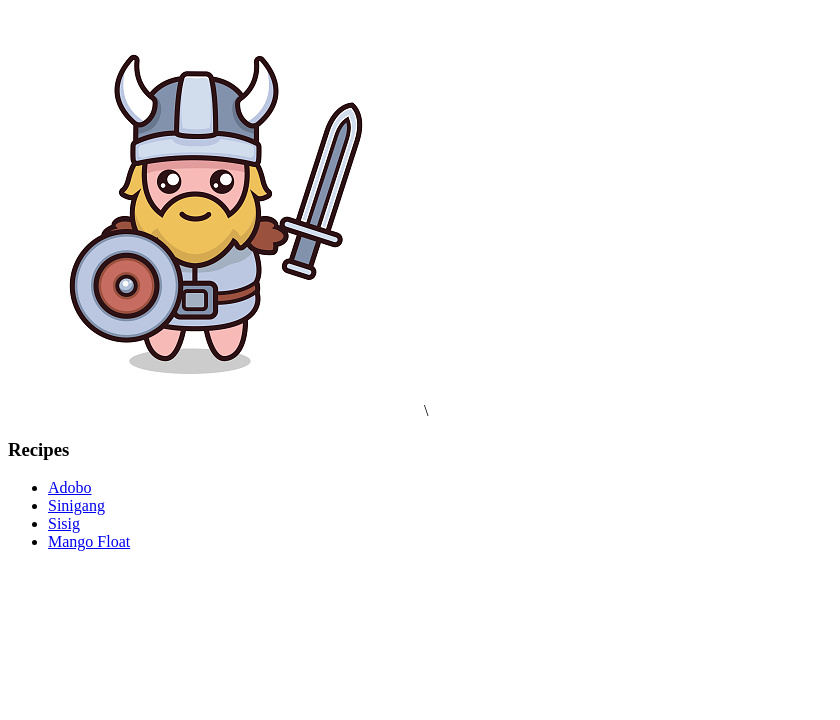
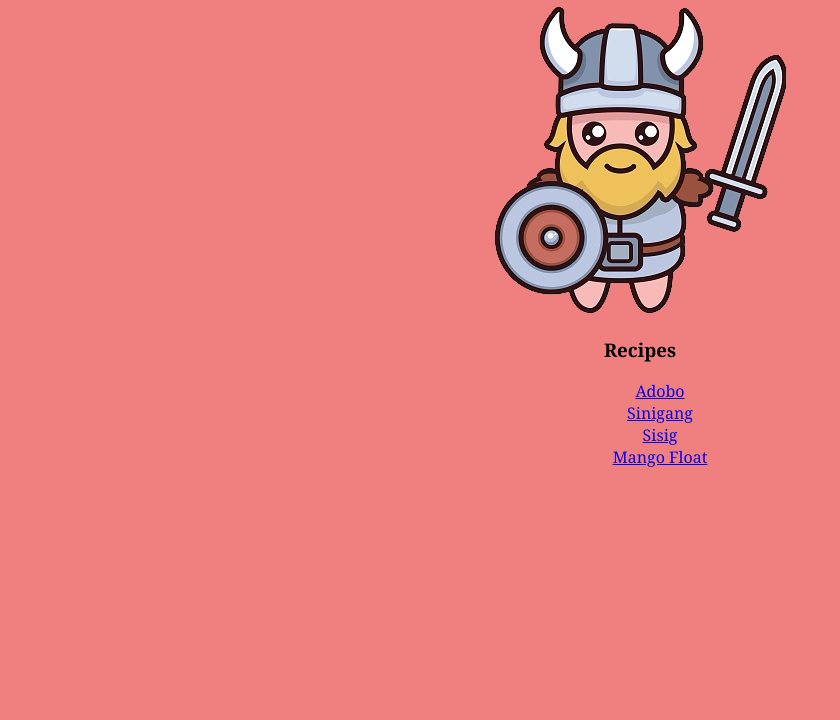
Before and after one commit to mennydream/odin-recipes, a plain HTML site: page index.html in a window 1280 px wide. Shown: the part 80-800 px from the top of the page, without its empty margins (0-840 px from the left). Drawn offline with Linux system fonts and the light colour scheme.

Commit message:
made it somewhat colorful

```diff
--- a/index.html
+++ b/index.html
@@ -5,22 +5,23 @@
     <meta http-equiv="X-UA-Compatible" content="IE=edge">
     <meta name="viewport" content="width=device-width, initial-scale=1.0">
     <title>Adobo</title>
+    <link rel="stylesheet" href="styles.css">
     </head>
-<h1>Odin Recipes</h1>
-<img src="./images/viking.jpg" alt="viking">\
 
-    <p>
+<body>
+        <h1>Odin Recipes</h1>
+        <img src="./images/viking.png" alt="viking" class="viking"/>
+
+
+        <p>
         <h3>Recipes</h3>
-        <ul>
-            <li><a href="recipes/adobo.html">Adobo</a></li>
-            <li><a href="recipes/sinigang.html">Sinigang</a></li>
-            <li><a href="recipes/sisig.html">Sisig</a></li>
+        <ul id="list" style="list-style: none;">
+            <li></li><a href="recipes/adobo.html">Adobo</a></li>
+            <li></li><a href="recipes/sinigang.html">Sinigang</a></li>
+            <li></li><a href="recipes/sisig.html">Sisig</a></li>
             <li><a href="recipes/mangofloat.html">Mango Float</a></li>
         </ul>
-    </p>
-
-
-<body>
+        </p>
 
 </body>
 </html>
--- /dev/null
+++ b/styles.css
@@ -0,0 +1,16 @@
+body{
+    margin:0;
+    padding:0;
+    background-color: lightcoral;
+    font-family: Georgia, 'Times New Roman', Times, serif;
+    text-align: center;
+}
+
+.button {
+    background-color: beige;
+    border:none;
+    text-align: center;
+    text-decoration: none;
+    display: inline;
+    font-size: 14px;
+}
```
Also changed, not shown: images/viking.jpg (deleted), images/viking.png (added).
